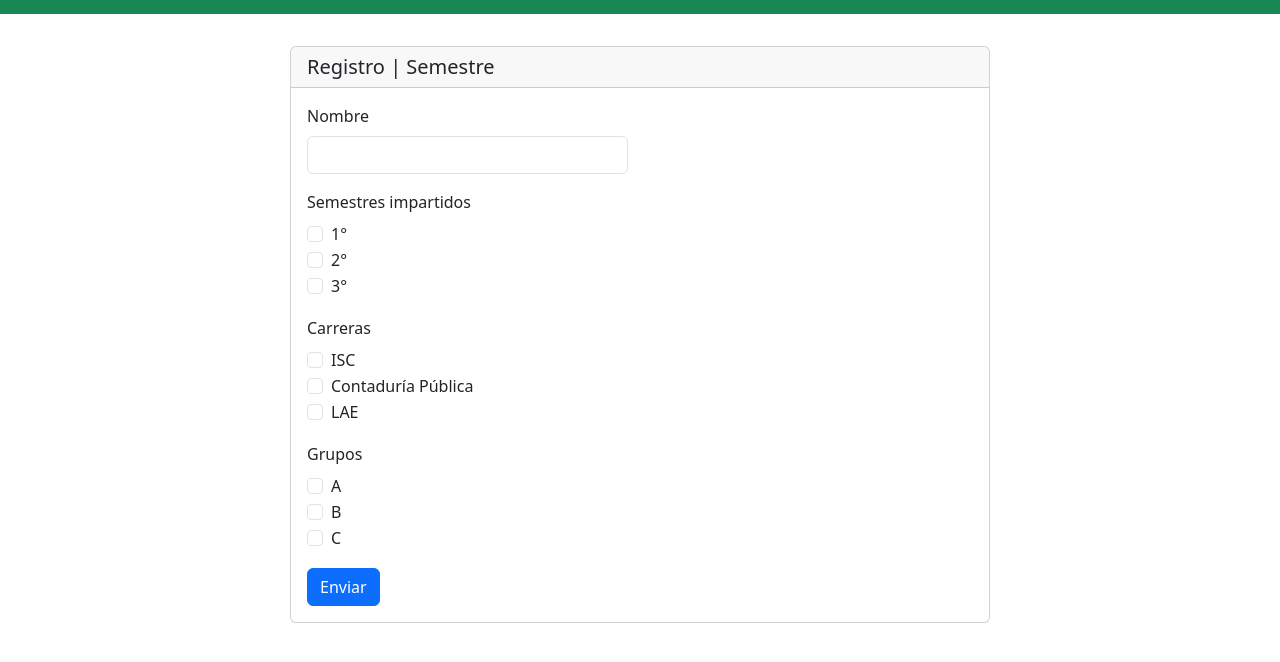
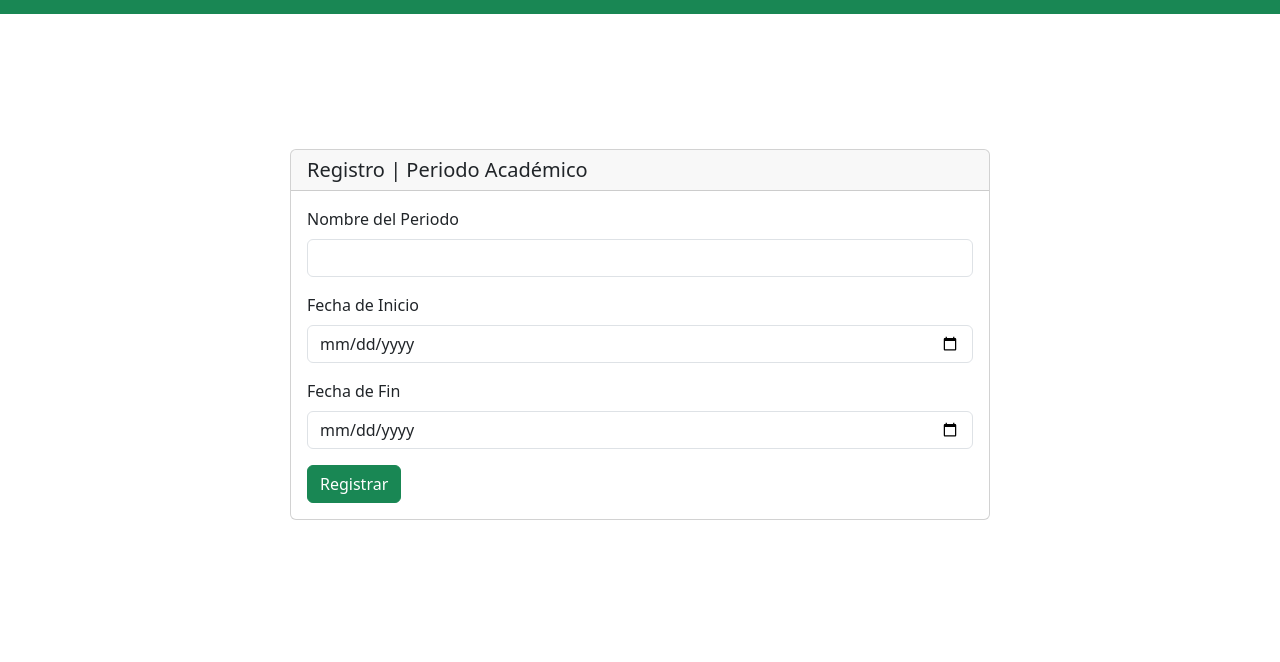
Before and after one commit to juanpaceja/Proyectofinalprogramacionweb, a plain HTML site: page html/Administrador/registro-semestre.html in a window 1280 px wide. Shown: the part 60-722 px from the top of the page. Drawn offline with nearby package versions, Linux system fonts and the light colour scheme.

```diff
--- a/html/Administrador/registro-semestre.html
+++ b/html/Administrador/registro-semestre.html
@@ -30,67 +30,27 @@
       </nav>
 <main>
   <div class="card mx-auto">
-  <h5 class="card-header">Registro | Semestre</h5>
+    <h5 class="card-header">Registro | Periodo Académico</h5>
     <div class="card-body">
-    <form>
-      <div class="row">
-        <div class="mb-3 col-md-6">
-          <label for="Name" class="form-label">Nombre</label>
-          <input type="text" class="form-control" id="Input-numero-semestre">
-        </div>
-      </div>
-<div class="row">
-  <div class="mb-3 col-md-4">
-    <label class="form-label">Semestres impartidos</label>
-    <div class="form-check">
-      <input class="form-check-input" type="checkbox" id="semestre1" name="semestres[]" value="1">
-      <label class="form-check-label" for="semestre1">1°</label>
-    </div>
-    <div class="form-check">
-      <input class="form-check-input" type="checkbox" id="semestre2" name="semestres[]" value="2">
-      <label class="form-check-label" for="semestre2">2°</label>
-    </div>
-    <div class="form-check">
-      <input class="form-check-input" type="checkbox" id="semestre3" name="semestres[]" value="3">
-      <label class="form-check-label" for="semestre3">3°</label>
-    </div>
+      <form id="form-periodo">
+        <div class="mb-3">
+          <label for="nombrePeriodo" class="form-label">Nombre del Periodo</label>
+          <input type="text" class="form-control" id="nombrePeriodo" required>
         </div>
         <div class="mb-3">
-    <label class="form-label">Carreras</label>
-    <div class="form-check">
-      <input class="form-check-input" type="checkbox" id="carrera1" name="carreras[]" value="ISC">
-      <label class="form-check-label" for="carrera1">ISC</label>
+          <label for="fechaInicio" class="form-label">Fecha de Inicio</label>
+          <input type="date" class="form-control" id="fechaInicio" required>
         </div>
-    <div class="form-check">
-      <input class="form-check-input" type="checkbox" id="carrera2" name="carreras[]" value="CP">
-      <label class="form-check-label" for="carrera2">Contaduría Pública</label>
+        <div class="mb-3">
+          <label for="fechaFin" class="form-label">Fecha de Fin</label>
+          <input type="date" class="form-control" id="fechaFin" required>
         </div>
-    <div class="form-check">
-      <input class="form-check-input" type="checkbox" id="carrera3" name="carreras[]" value="LAE">
-      <label class="form-check-label" for="carrera3">LAE</label>
-    </div>
-  </div>
-  <div class="mb-3 col-md-4">
-    <label class="form-label">Grupos</label>
-    <div class="form-check">
-      <input class="form-check-input" type="checkbox" id="grupoA" name="grupos[]" value="A">
-      <label class="form-check-label" for="grupoA">A</label>
-    </div>
-    <div class="form-check">
-      <input class="form-check-input" type="checkbox" id="grupoB" name="grupos[]" value="B">
-      <label class="form-check-label" for="grupoB">B</label>
-    </div>
-    <div class="form-check">
-      <input class="form-check-input" type="checkbox" id="grupoC" name="grupos[]" value="C">
-      <label class="form-check-label" for="grupoC">C</label>
-    </div>
-  </div>
-</div>
-      <button type="submit" class="btn btn-primary" id="btn-registro-semestres">Enviar</button>
+        <button type="submit" class="btn btn-success">Registrar</button>
       </form>
     </div>
   </div>
 </main>
     <script src="https://cdn.jsdelivr.net/npm/bootstrap@5.3.6/dist/js/bootstrap.bundle.min.js" integrity="sha384-j1CDi7MgGQ12Z7Qab0qlWQ/Qqz24Gc6BM0thvEMVjHnfYGF0rmFCozFSxQBxwHKO" crossorigin="anonymous"></script>
+    <script src="./script/registro-semestres.js"></script>
   </body>
 </html>
--- /dev/null
+++ b/html/Administrador/script/registro-semestres.js
@@ -0,0 +1,27 @@
+
+  document.getElementById('form-periodo').addEventListener('submit', function (e) {
+    e.preventDefault();
+
+    const periodo = {
+      nombre: document.getElementById('nombrePeriodo').value,
+      fecha_inicio: document.getElementById('fechaInicio').value,
+      fecha_fin: document.getElementById('fechaFin').value
+    };
+
+    fetch('http://localhost:3000/api/periodo', {
+      method: 'POST',
+      headers: {
+        'Content-Type': 'application/json'
+      },
+      body: JSON.stringify(periodo)
+    })
+    .then(res => res.json())
+    .then(data => {
+      alert('Periodo creado correctamente');
+      console.log(data);
+    })
+    .catch(error => {
+      console.error('Error:', error);
+      alert('Error al crear periodo');
+    });
+  });
```
Also changed, not shown: backend/models/periodomodel.js (+8 -4 lines). Lines whose indentation alone changed are shown as unchanged.
